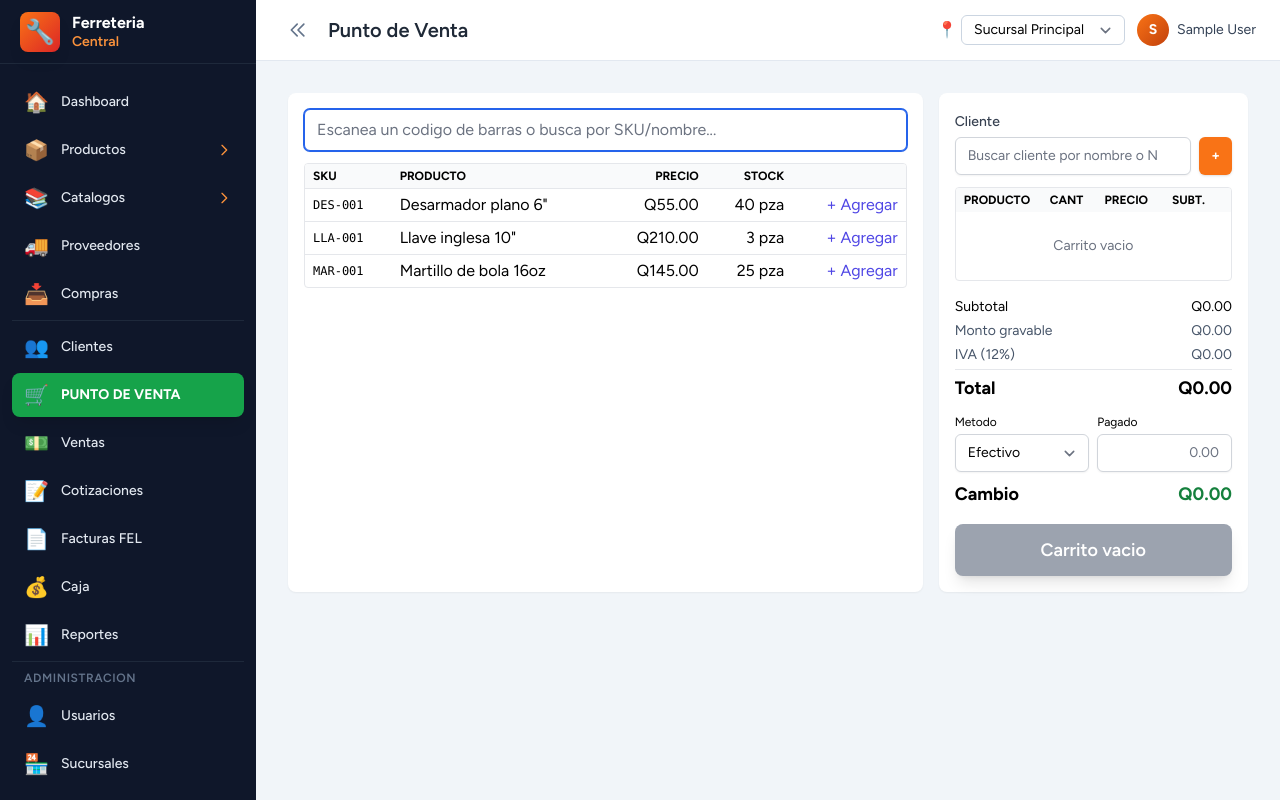
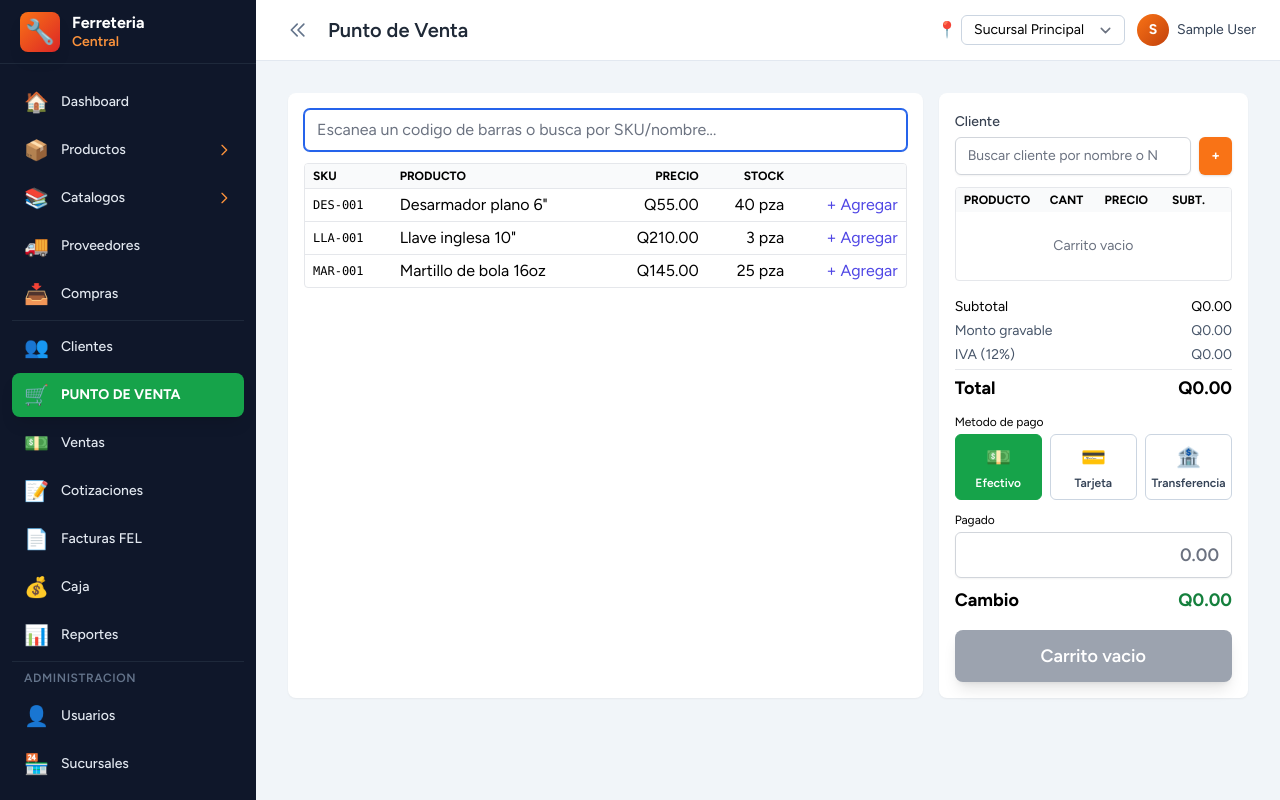
Before and after one commit to Nedowil/Ferreteria, a Laravel app: page /admin/pos in a window 1280 px wide. Run offline with Laravel 12, Linux system fonts and the light colour scheme; the visitor is signed in with stand-in values (Sample User, id 1); data comes from the database, SQL or seed files in the repository; data that the repository does not hold is empty; style sheets or scripts are compiled from the project's sources.

Commit message:
fix(pos): replace payment method select with colored button group
- Native select dropdown was closing immediately because Alpine
  @click.outside on the parent customer container intercepted the
  native dropdown popup events
- Three clear buttons replace it: green Efectivo, blue Tarjeta,
  purple Transferencia, each with an icon and the active one
  highlighted with its color; bigger touch target for POS use
- Pagado field is now on its own row below with larger font for
  visibility while the cashier types

```diff
--- a/resources/views/admin/sales/pos.blade.php
+++ b/resources/views/admin/sales/pos.blade.php
@@ -186,23 +186,37 @@
                             </div>
                         </div>
 
-                        <div class="mt-3 grid grid-cols-2 gap-2 text-sm">
-                            <div>
-                                <label class="block text-xs">Metodo</label>
-                                <select name="payment_method" x-model="payment_method" @change="onPaymentChange()"
-                                        class="mt-1 block w-full border-gray-300 rounded-md shadow-sm text-sm">
-                                    <option value="efectivo">Efectivo</option>
-                                    <option value="tarjeta">Tarjeta</option>
-                                    <option value="transferencia">Transferencia</option>
-                                </select>
+                        <div class="mt-3 text-sm">
+                            <label class="block text-xs mb-1">Metodo de pago</label>
+                            <input type="hidden" name="payment_method" :value="payment_method" />
+                            <div class="grid grid-cols-3 gap-2">
+                                <button type="button" @click="payment_method = 'efectivo'; onPaymentChange()"
+                                        :class="payment_method === 'efectivo' ? 'bg-green-600 text-white border-green-600' : 'bg-white text-slate-700 border-slate-300 hover:bg-slate-50'"
+                                        class="px-2 py-2 rounded-md border text-xs font-semibold transition flex flex-col items-center gap-1">
+                                    <span class="text-xl">💵</span>
+                                    Efectivo
+                                </button>
+                                <button type="button" @click="payment_method = 'tarjeta'; onPaymentChange()"
+                                        :class="payment_method === 'tarjeta' ? 'bg-blue-600 text-white border-blue-600' : 'bg-white text-slate-700 border-slate-300 hover:bg-slate-50'"
+                                        class="px-2 py-2 rounded-md border text-xs font-semibold transition flex flex-col items-center gap-1">
+                                    <span class="text-xl">💳</span>
+                                    Tarjeta
+                                </button>
+                                <button type="button" @click="payment_method = 'transferencia'; onPaymentChange()"
+                                        :class="payment_method === 'transferencia' ? 'bg-purple-600 text-white border-purple-600' : 'bg-white text-slate-700 border-slate-300 hover:bg-slate-50'"
+                                        class="px-2 py-2 rounded-md border text-xs font-semibold transition flex flex-col items-center gap-1">
+                                    <span class="text-xl">🏦</span>
+                                    Transferencia
+                                </button>
                             </div>
-                            <div>
-                                <label class="block text-xs">Pagado</label>
-                                <input type="text" inputmode="decimal" name="paid_amount"
-                                       x-model="paid_amount" @input="recalc()" @focus="$event.target.select()"
-                                       placeholder="0.00"
-                                       class="mt-1 block w-full text-right border-gray-300 rounded-md shadow-sm text-sm focus:border-orange-500 focus:ring-orange-500" />
-                            </div>
+                        </div>
+
+                        <div class="mt-3 text-sm">
+                            <label class="block text-xs">Pagado</label>
+                            <input type="text" inputmode="decimal" name="paid_amount"
+                                   x-model="paid_amount" @input="recalc()" @focus="$event.target.select()"
+                                   placeholder="0.00"
+                                   class="mt-1 block w-full text-right border-gray-300 rounded-md shadow-sm text-lg font-semibold focus:border-orange-500 focus:ring-orange-500" />
                         </div>
 
                         <div class="mt-2 flex justify-between text-lg font-bold">
```
